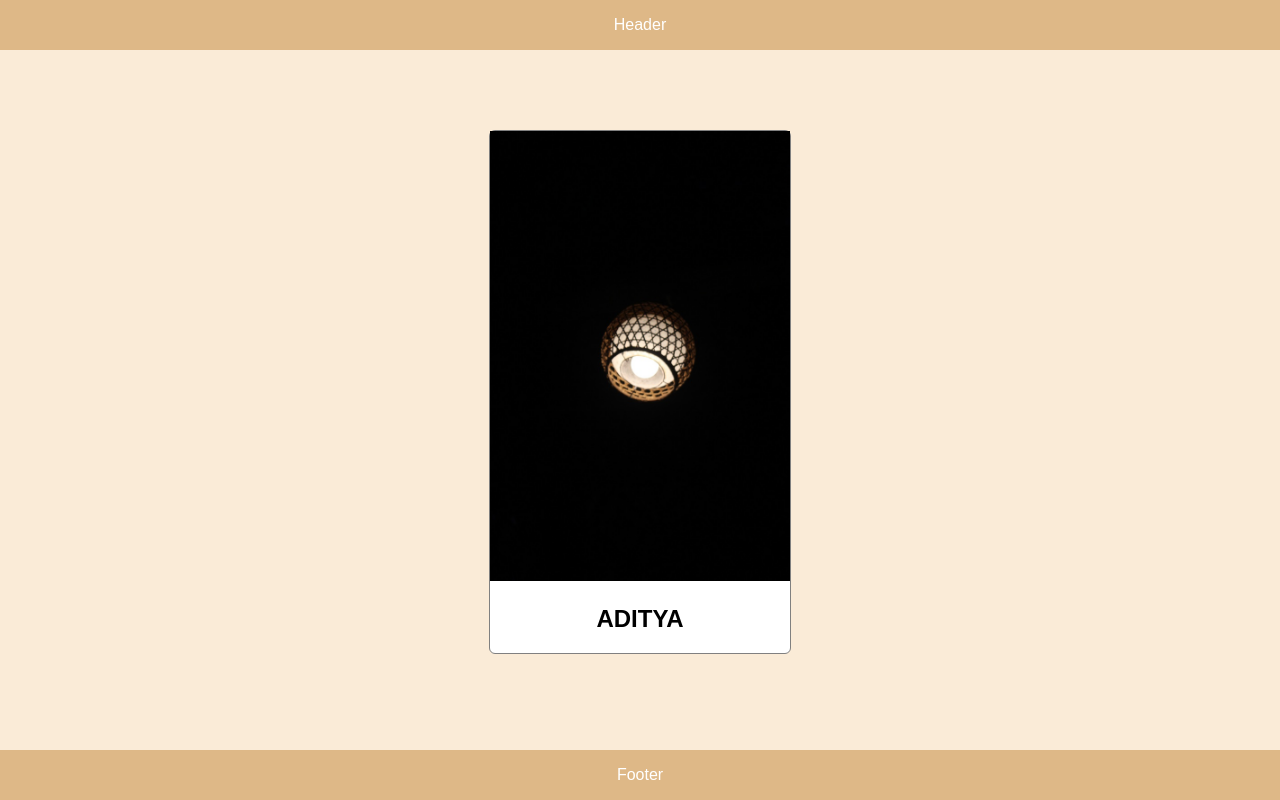
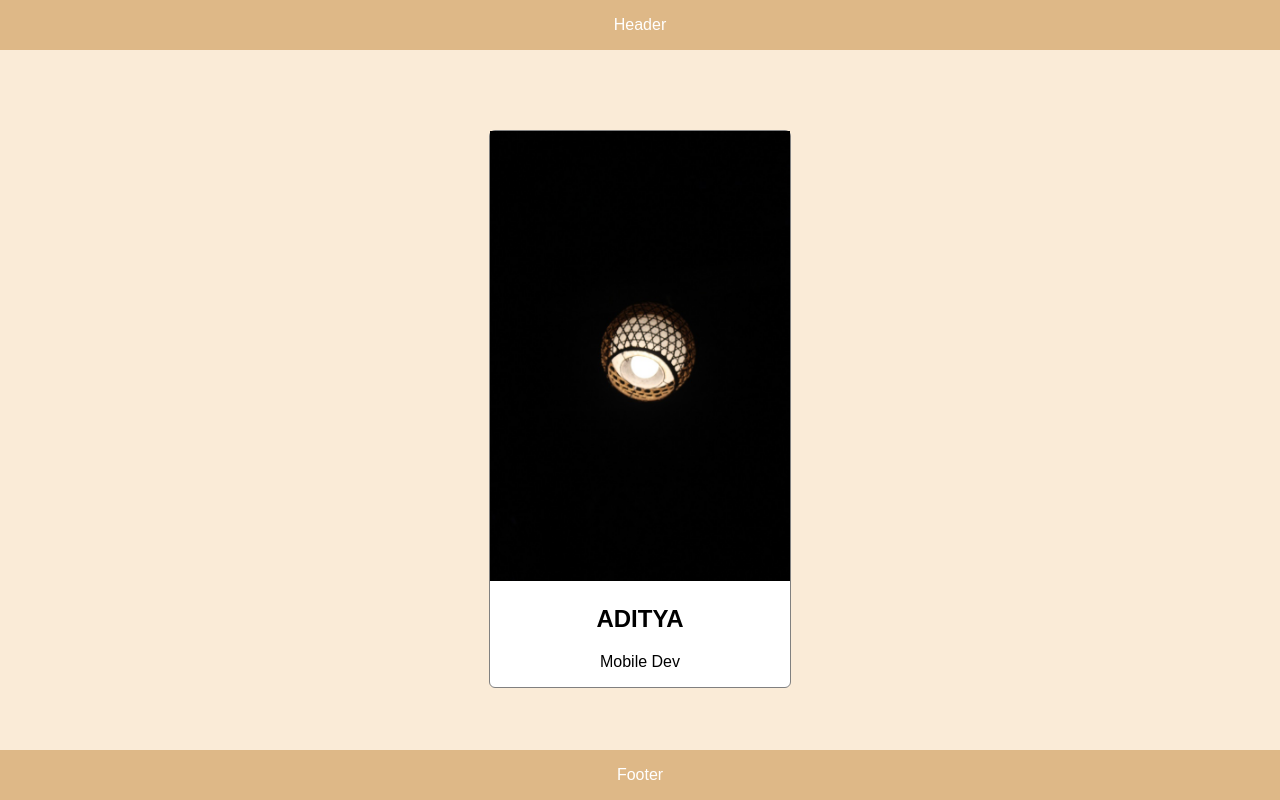
Before and after one commit to aditmail/learn_code_mngt, a plain HTML site: page index.html in a window 1280 px wide. Drawn offline with Linux system fonts and the light colour scheme.

Commit message:
update job description

```diff
--- a/index.html
+++ b/index.html
@@ -11,6 +11,7 @@
     <div id="profile-container">
         <img id="profile-image" src="images/images.JPG" alt="profile image" />
         <h2 id="profile-name">ADITYA</h2>
+        <p id="profile-job">Mobile Dev</p>
     </div>
 </body>
 
--- a/style.css
+++ b/style.css
@@ -43,3 +43,7 @@ body {
     text-align: center;
     color: white;
  }
+
+ #profile-job {
+    text-align: center;
+}
```
